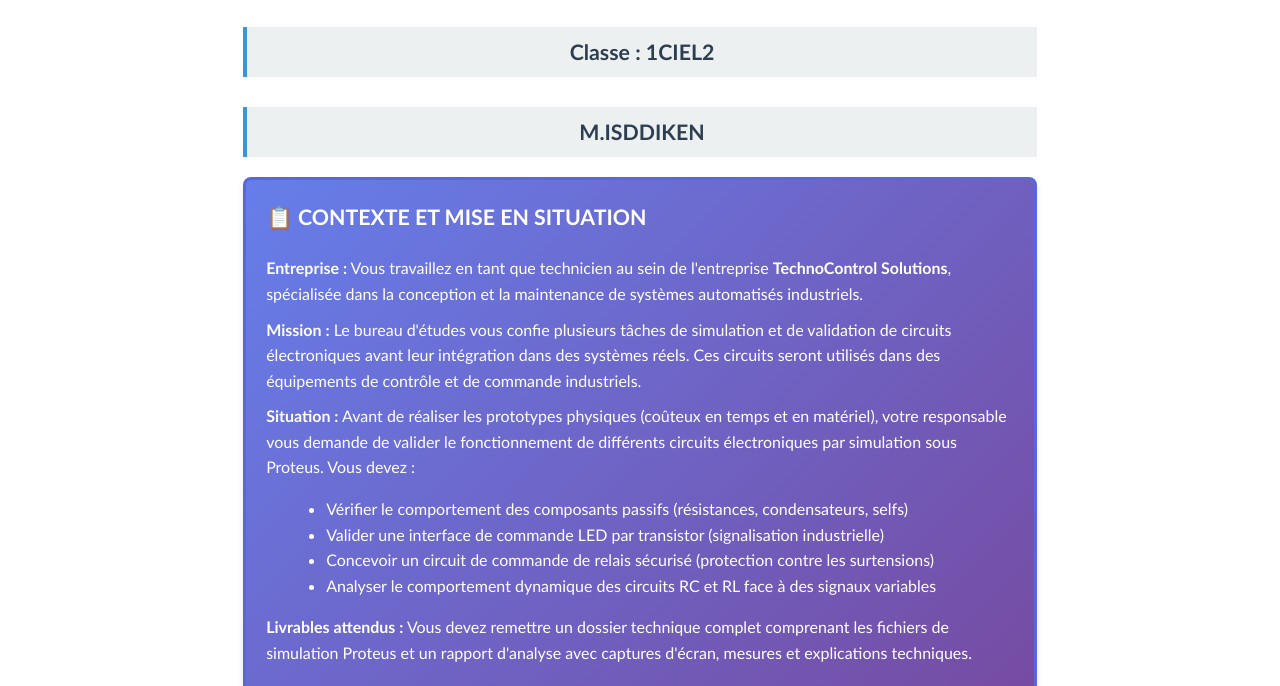
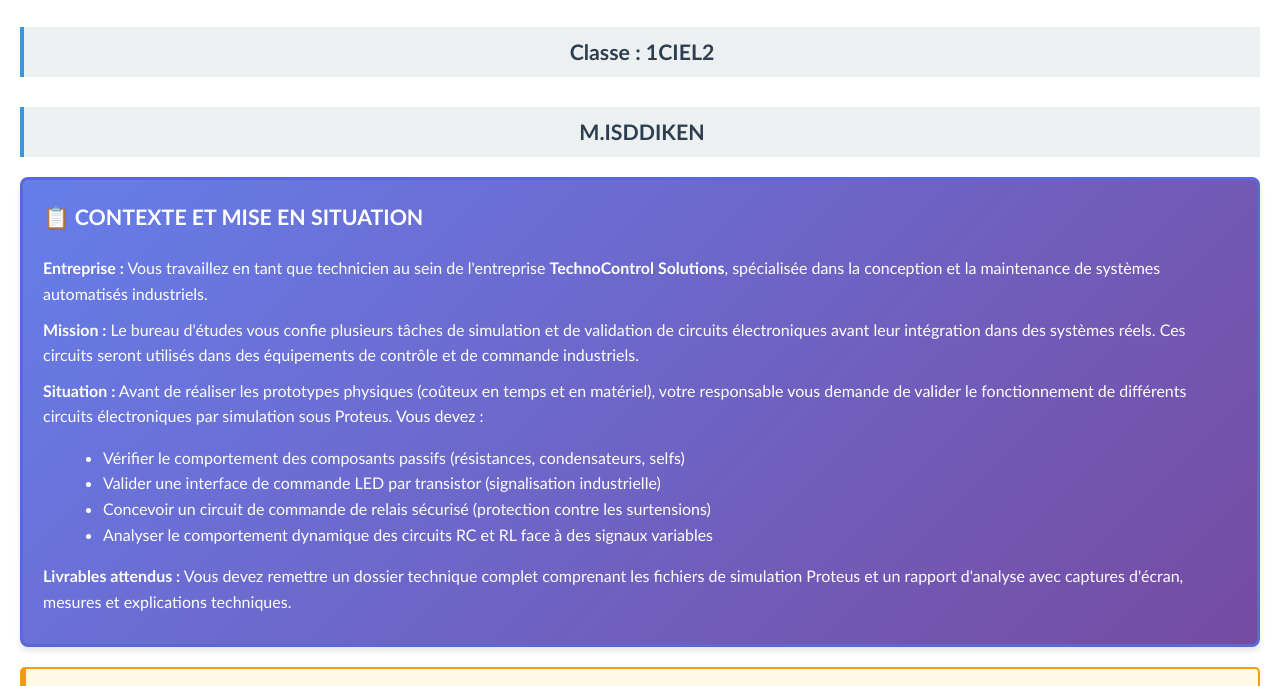
Before and after one commit to yahisd-design/1CIEL, a plain HTML site: page index.html in a window 1280 px wide. Shown: the part 109-795 px from the top of the page. Drawn offline with Linux system fonts and the light colour scheme.

Commit message:
Update index.html

```diff
--- a/index.html
+++ b/index.html
@@ -11,7 +11,7 @@
         body {
             font-family: 'Calibri', Arial, sans-serif;
             line-height: 1.6;
-            max-width: 21cm;
+            max-width: 35cm;
             margin: 0 auto;
             padding: 20px;
             background: white;
```
